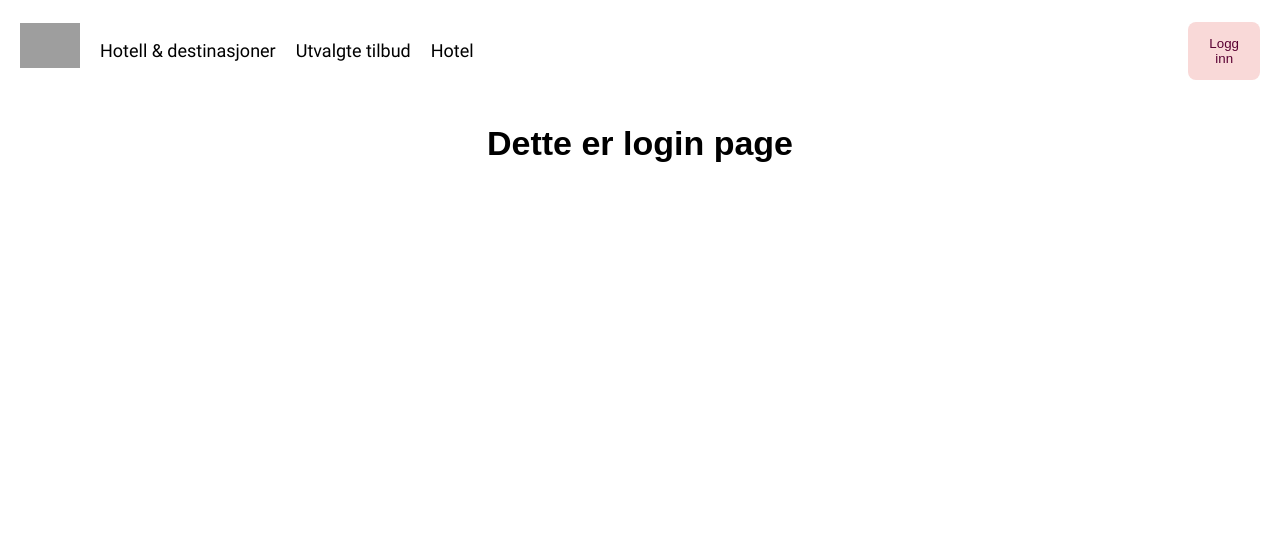
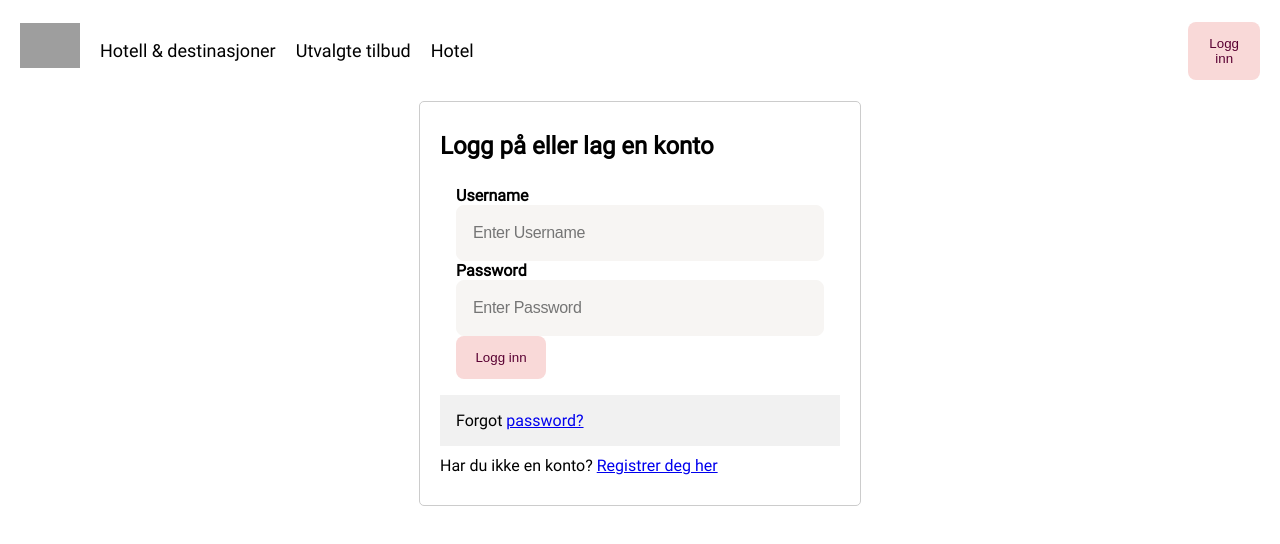
Before and after one commit to JanNordskog/StayfinderGruppe6, a React (Create React App) app in the folder frontend/: page /login in a window 1280 px wide. Shown: the top 544 px of the page. Built offline with nearby package versions, Linux system fonts and the light colour scheme.

Commit message:
Frontend Login JS/CSS

```diff
--- /dev/null
+++ b/frontend/src/LoginForm.css
@@ -0,0 +1,99 @@
+.loginForm{
+    font-family: "Main";
+
+}
+
+
+
+.loginForm input[type="text"] {
+    font-size: 1rem;
+    line-height: 1.5rem;
+    letter-spacing: -0.02em;
+    position: relative;
+    width: 100%;
+    display: inline-block;
+    box-sizing: border-box;
+    background: rgb(247, 245, 243);
+    border: 1px solid rgb(247, 245, 243);
+    border-radius: 0.5rem;
+    height: 3.5rem;
+    padding: 1.125rem 1rem;
+}
+
+.loginForm input[type="password"] {
+    font-size: 1rem;
+    line-height: 1.5rem;
+    letter-spacing: -0.02em;
+    position: relative;
+    width: 100%;
+    display: inline-block;
+    box-sizing: border-box;
+    background: rgb(247, 245, 243);
+    border: 1px solid rgb(247, 245, 243);
+    border-radius: 0.5rem;
+    height: 3.5rem;
+    padding: 1.125rem 1rem;
+}
+
+.loginForm button[type="submit"] {
+    background-color: #f9d9d8;
+    color: #5a0032;
+    border: none;
+    cursor: pointer;
+    border-radius: .5rem;
+    width: 90px;
+    padding: 0.875rem 1rem;
+    transition: 0.5s linear;
+}
+
+
+.LoginForm, .login {
+    max-width: 400px;
+    margin: 0 auto;
+    padding: 20px;
+    border: 1px solid #ccc;
+    border-radius: 5px;
+
+
+}
+
+.LoginForm, .avatar {
+    width: 40%;
+    border-radius: 50%;
+}
+
+.LoginForm, .container {
+    padding: 16px;
+}
+
+.LoginForm, .login-button {
+    background-color: #04AA6D;
+    color: red;
+    padding: 14px 20px;
+    border: none;
+    cursor: pointer;
+    width: 100%;
+}
+
+.LoginForm, .login-button:hover {
+    opacity: 0.8;
+}
+
+.LoginForm, .remember-me {
+    float: left;
+    margin-top: 10px;
+}
+
+.LoginForm, .cancel-button {
+    width: 100%;
+    background-color: #f44336;
+    color: white;
+    border: none;
+    padding: 10px 18px;
+    cursor: pointer;
+}
+
+.LoginForm, .forgot-password {
+    float: right;
+    padding-top: 16px;
+}
--- /dev/null
+++ b/frontend/src/LoginForm.js
@@ -0,0 +1,38 @@
+import { Link } from "react-router-dom";
+import React from 'react';
+import "./LoginForm.css";
+
+function LoginForm() {
+    return (
+        <div className="loginForm">
+            <h2>Logg på eller lag en konto</h2>
+            <form action="action_page.php" method="post">
+                <div className="imgcontainer">
+
+                </div>
+
+                <div className="container">
+                    <label htmlFor="uname"><b>Username</b></label>
+                    <input type="text" placeholder="Enter Username" name="uname" required />
+
+                    <label htmlFor="psw"><b>Password</b></label>
+                    <input type="password" placeholder="Enter Password" name="psw" required />
+
+                    <button type="submit">Logg inn</button>
+
+
+                </div>
+
+                <div className="container" style={{ backgroundColor: '#f1f1f1' }}>
+
+                    <span className="psw">Forgot <a href="#">password?</a></span>
+                </div>
+
+
+                <p>Har du ikke en konto? <Link to="/registrer">Registrer deg her</Link></p>
+            </form>
+        </div>
+    );
+}
+
+export default LoginForm;
--- a/frontend/src/pages/Login.js
+++ b/frontend/src/pages/Login.js
@@ -1,9 +1,11 @@
-
+import LoginForm from "../LoginForm";
 
 function Login() {
     return(
         <div className="login">
-            <h1>Dette er login page</h1>
+
+            <LoginForm/>
+
         </div>
     );
 }
```
Also changed, not shown: frontend/src/index.js (+2 -5 lines).
